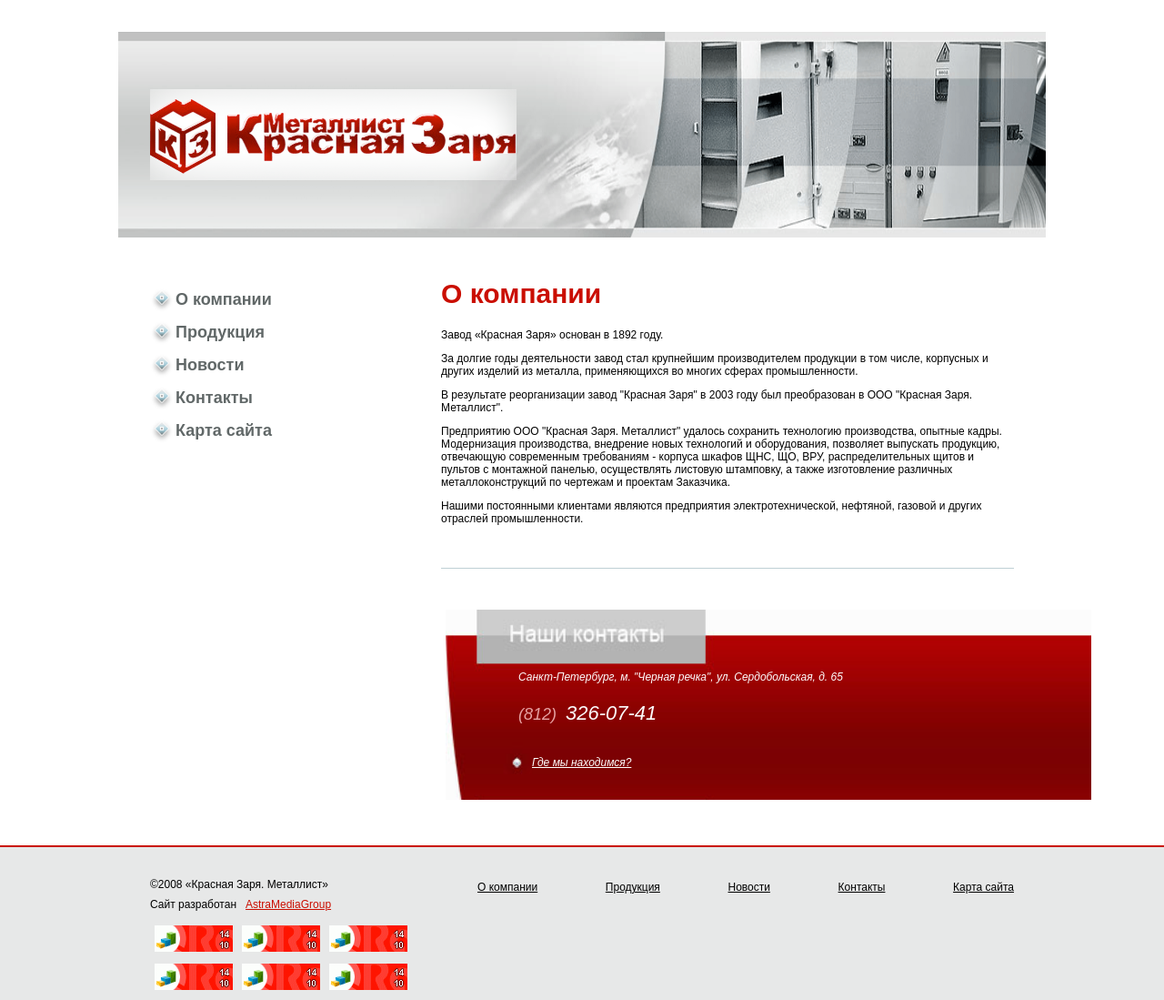
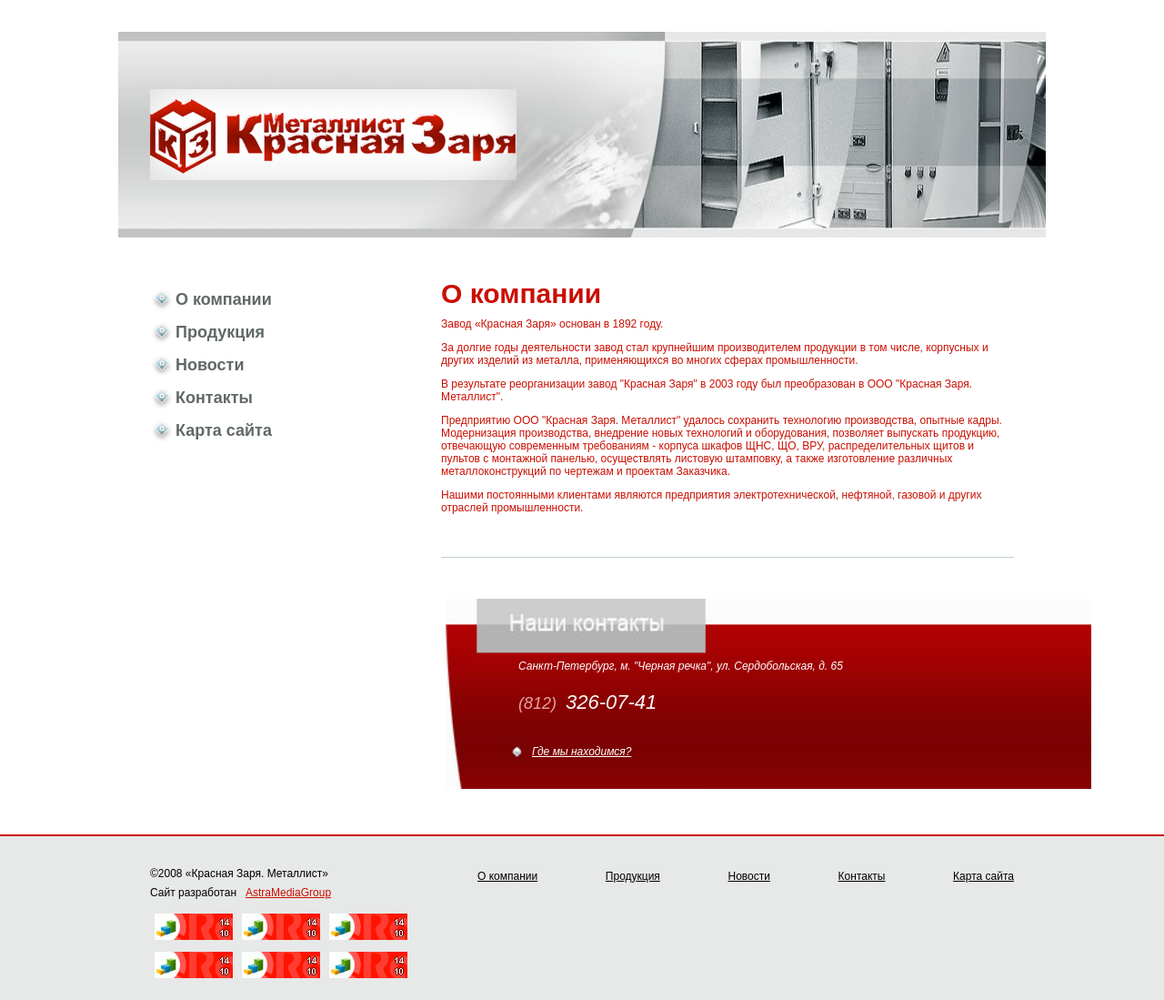
Before and after one commit to Enkil/kzm-spb.ru, a plain HTML site: page about.html in a window 1280 px wide. Shown: the top 1099 px of the page at 91% size. Drawn offline with Linux system fonts and the light colour scheme.

Commit message:
Update 2015-09-28T23:56:40.535Z

```diff
--- a/about.html
+++ b/about.html
@@ -163,17 +163,15 @@
       </aside>
       <section class="content">
         <!-- Content text block-->
-        <article>
-          <h2 class="h2">О компании</h2>
+        <h2 class="h2">О компании
           <div class="text">
-            <p>Завод «Красная Заря» основан в 1892 году.</p>
+            <p>Завод «Красная Заря» основан  в 1892 году.</p>
             <p>За долгие годы деятельности завод стал крупнейшим производителем продукции в том числе, корпусных и других изделий из металла, применяющихся во многих сферах промышленности.</p>
-            <p>В результате реорганизации завод "Красная Заря" в 2003 году был преобразован в ООО "Красная Заря. Металлист".</p>
-            <p>Предприятию ООО "Красная Заря. Металлист" удалось сохранить технологию производства, опытные кадры. Модернизация производства, внедрение новых технологий и оборудования, позволяет выпускать продукцию, отвечающую современным требованиям - корпуса
-              шкафов ЩНС, ЩО, ВРУ, распределительных щитов и пультов с монтажной панелью, осуществлять листовую штамповку, а также изготовление различных металлоконструкций по чертежам и проектам Заказчика.</p>
+            <p>В результате реорганизации завод "Красная Заря"  в 2003 году был преобразован в ООО "Красная Заря. Металлист".</p>
+            <p>Предприятию ООО "Красная Заря. Металлист" удалось сохранить технологию производства, опытные кадры. Модернизация производства, внедрение новых технологий и оборудования,  позволяет выпускать продукцию, отвечающую современным требованиям - корпуса шкафов ЩНС, ЩО, ВРУ, распределительных щитов и пультов с монтажной панелью, осуществлять листовую штамповку, а также изготовление различных металлоконструкций по чертежам и проектам Заказчика.</p>
             <p>Нашими постоянными клиентами являются предприятия электротехнической, нефтяной, газовой и других отраслей промышленности.</p>
           </div>
-        </article>
+        </h2>
         <!-- Contacts block--><address class="contacts-wrapper">
           <div class="contacts">
             <p class="contacts__address">Санкт-Петербург, м. "Черная речка", ул. Сердобольская, д. 65</p>
```
Also changed, not shown: includes/_content-text.html (+5 -7 lines), includes/_content.html (+5 -7 lines), index.html (+5 -7 lines), products.html (+5 -7 lines).
